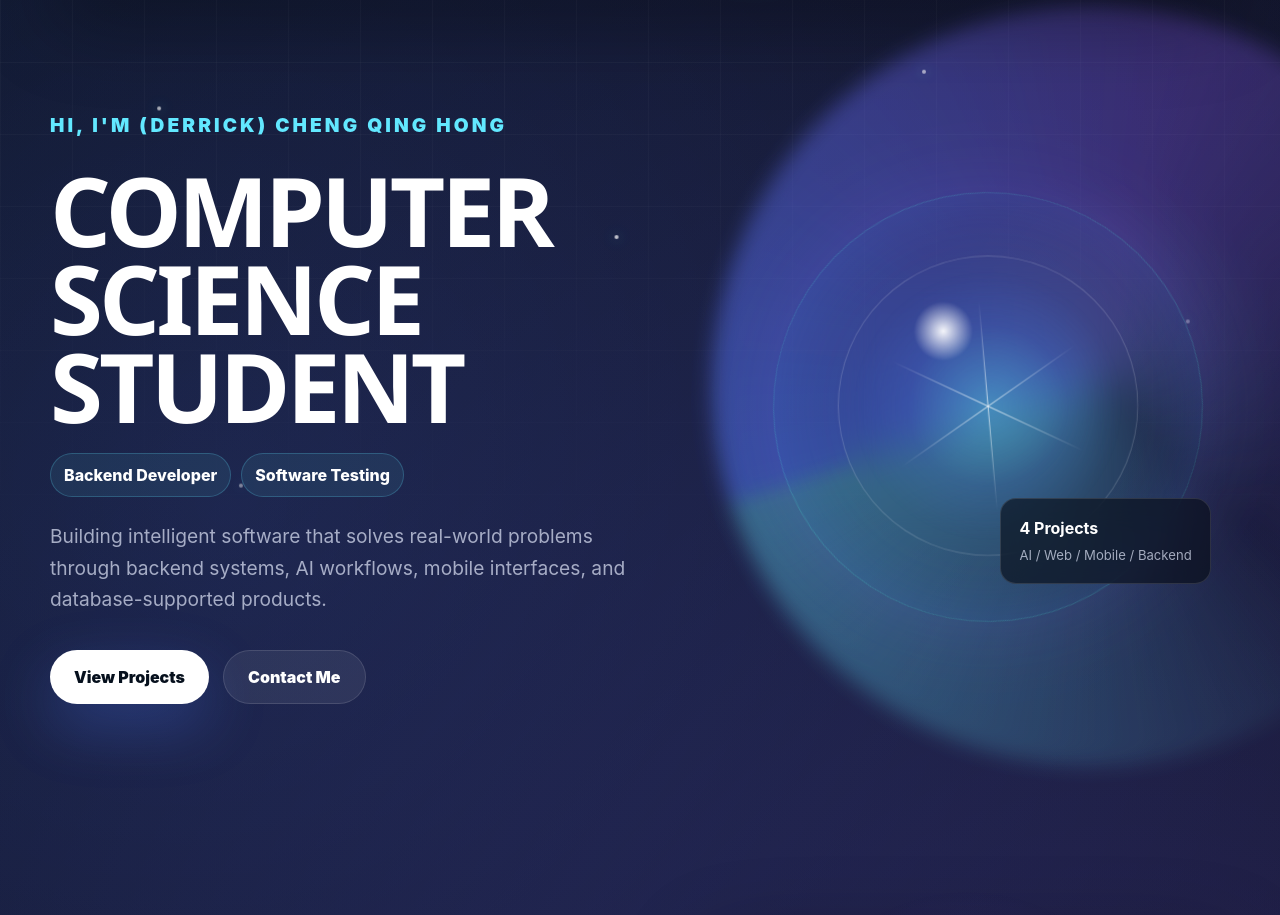
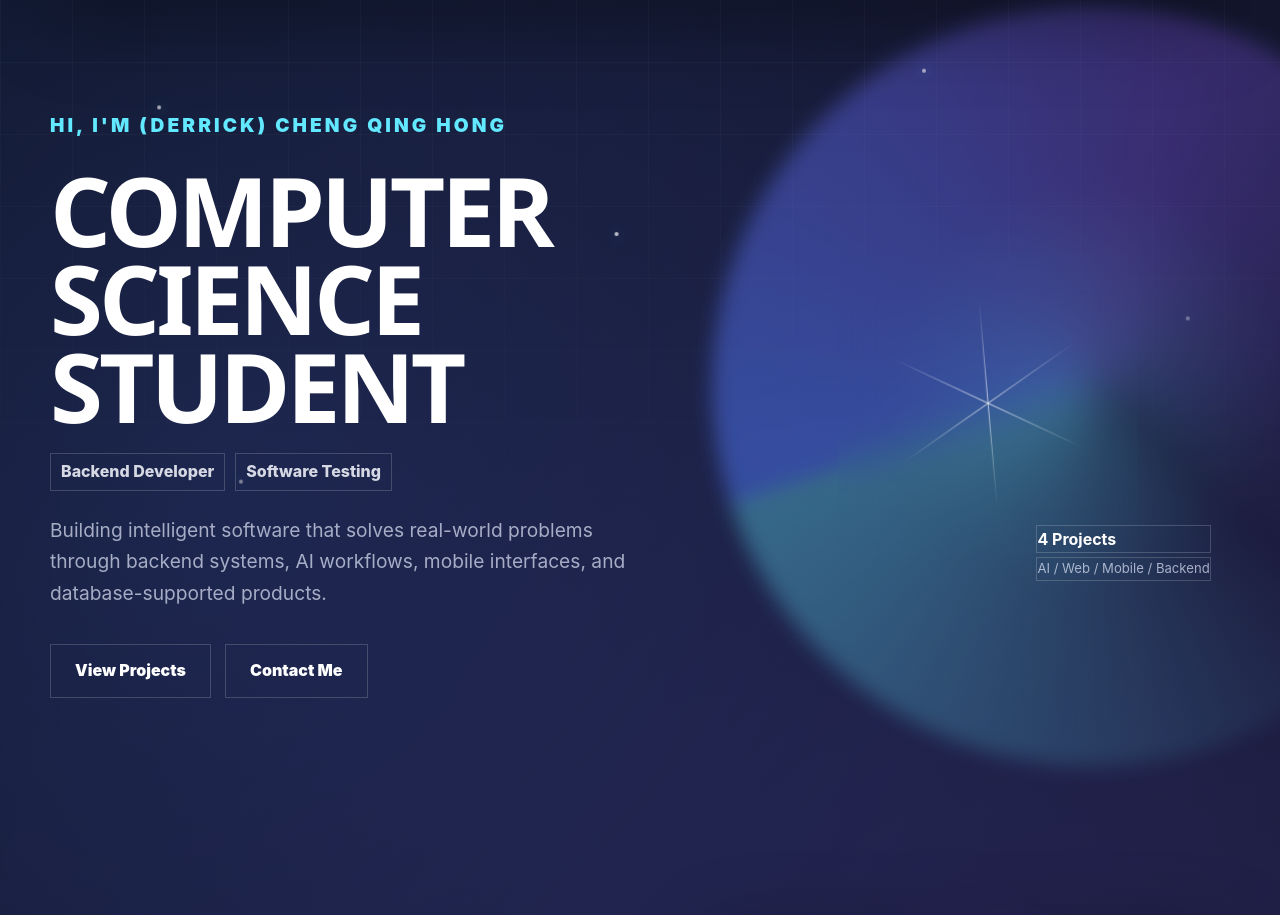
Before and after one commit to Derrick0318/portfolio, a Flask app: page / in a window 1280 px wide. Shown: the part 82-997 px from the top of the page. Run offline with Flask 3, Linux system fonts and the light colour scheme.

Commit message:
Design: extend boxless overrides to flatten portfolio UI and remove rounded cards

```diff
--- a/static/css/portfolio/boxless.css
+++ b/static/css/portfolio/boxless.css
@@ -49,8 +49,151 @@
   text-decoration: none;
 }
 
-/* Ensure placeholders have no visible area but keep flow */
-.resource-full-placeholder {
-  min-height: 0 !important;
-  height: auto !important;
+/* Remove remaining glass cards, badges, and rounded buttons */
+.hero-roles span,
+.project-stack-preview span,
+.project-summary-strip span,
+.skill-panel span,
+.project-link-label,
+.primary-action,
+.secondary-action,
+.title-circle-icon,
+.where-dot,
+.project-number,
+.holo-caption,
+.holo-caption strong,
+.holo-caption span {
+  background: transparent !important;
+  border: 1px solid rgba(255, 255, 255, 0.18) !important;
+  border-radius: 0 !important;
+  box-shadow: none !important;
 }
+
+.hero-roles span,
+.skill-panel span,
+.project-stack-preview span,
+.project-summary-strip span {
+  padding: 4px 10px !important;
+  color: rgba(247, 249, 255, 0.85) !important;
+}
+
+.skill-panel {
+  background: transparent !important;
+  border: none !important;
+  box-shadow: none !important;
+  border-radius: 0 !important;
+  padding: 22px 16px !important;
+  border-left: 2px solid rgba(98, 232, 255, 0.35) !important;
+}
+
+.skill-panel::before,
+.project-card::before,
+.pro-tip-card::before,
+.skill-panel span::before {
+  display: none !important;
+}
+
+.where-card,
+.experience-header-block,
+.hero-actions,
+.project-visual,
+.holo-caption,
+.hero-roles,
+.hero-shell,
+.holo-ring,
+.holo-core,
+.project-card {
+  background: transparent !important;
+  border: none !important;
+  box-shadow: none !important;
+  border-radius: 0 !important;
+}
+
+.where-card {
+  padding: 0 !important;
+}
+
+.where-item {
+  padding-bottom: 28px !important;
+}
+
+.where-axis::before {
+  background: rgba(163, 230, 53, 0.45) !important;
+}
+
+.title-circle-icon {
+  width: 24px !important;
+  height: 4px !important;
+  border-radius: 0 !important;
+  border: none !important;
+}
+
+.where-dot {
+  width: 10px !important;
+  height: 10px !important;
+  border-radius: 2px !important;
+  background: rgba(163, 230, 53, 0.85) !important;
+}
+
+.primary-action,
+.secondary-action {
+  background: transparent !important;
+  color: #ffffff !important;
+  border-radius: 0 !important;
+  box-shadow: none !important;
+}
+
+.primary-action:hover,
+.secondary-action:hover,
+.project-link-label:hover {
+  transform: none !important;
+  box-shadow: none !important;
+}
+
+.project-number {
+  border-radius: 2px !important;
+  background: rgba(5, 7, 10, 0.35) !important;
+}
+
+.holo-caption {
+  padding: 14px 16px !important;
+  background: transparent !important;
+}
+
+/* Ensure open layout for project visuals */
+.project-visual {
+  border-radius: 0 !important;
+  border: none !important;
+  background: transparent !important;
+}
+
+.project-visual img {
+  border-radius: 0 !important;
+}
+
+/* Ensure no card-like rounded rows remain */
+.skill-panel span,
+.hero-roles span,
+.project-stack-preview span,
+.project-summary-strip span {
+  border-radius: 0 !important;
+}
+
+/* Ensure headings and sections are open */
+.section,
+.section-inner,
+.experience-section,
+.about-section,
+.skills-section {
+  background: transparent !important;
+}
+
+/* Ensure section separators are subtle */
+.where-card,
+.skill-panel,
+.project-card,
+.holo-caption,
+.hero-actions,
+.project-visual {
+  padding: 0 !important;
+}
```
